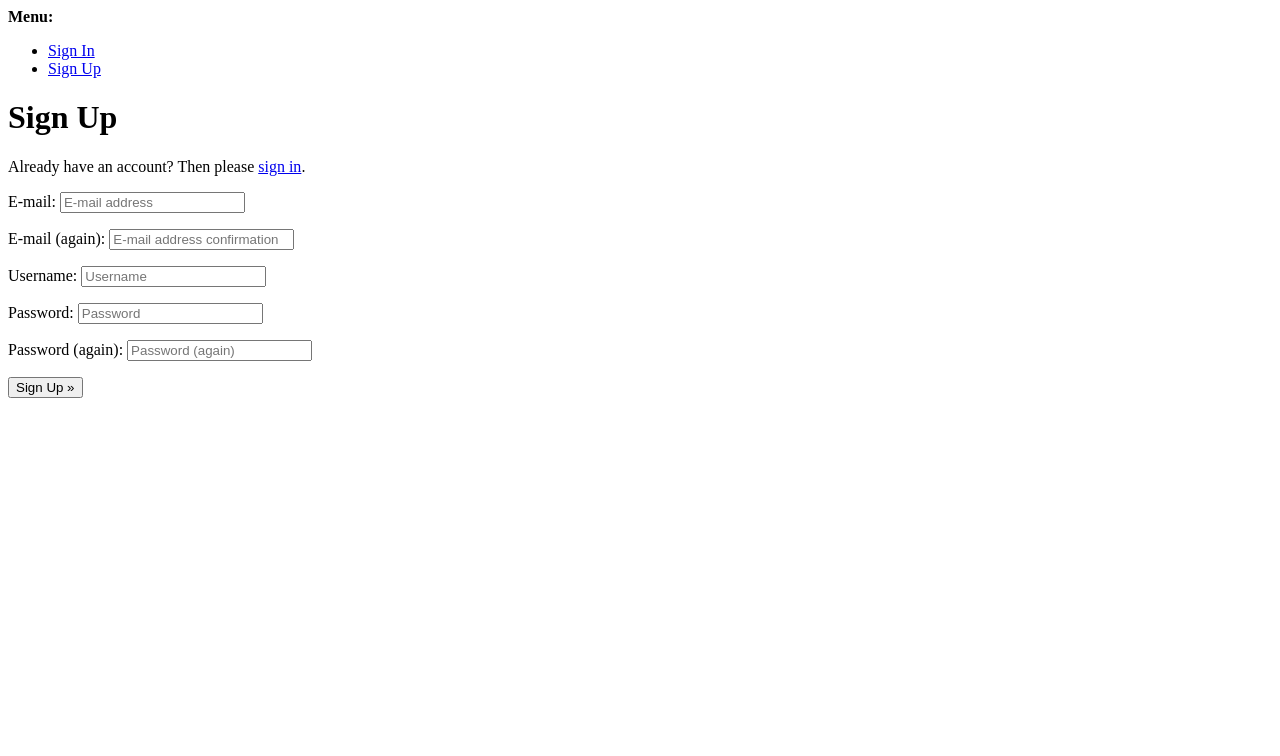
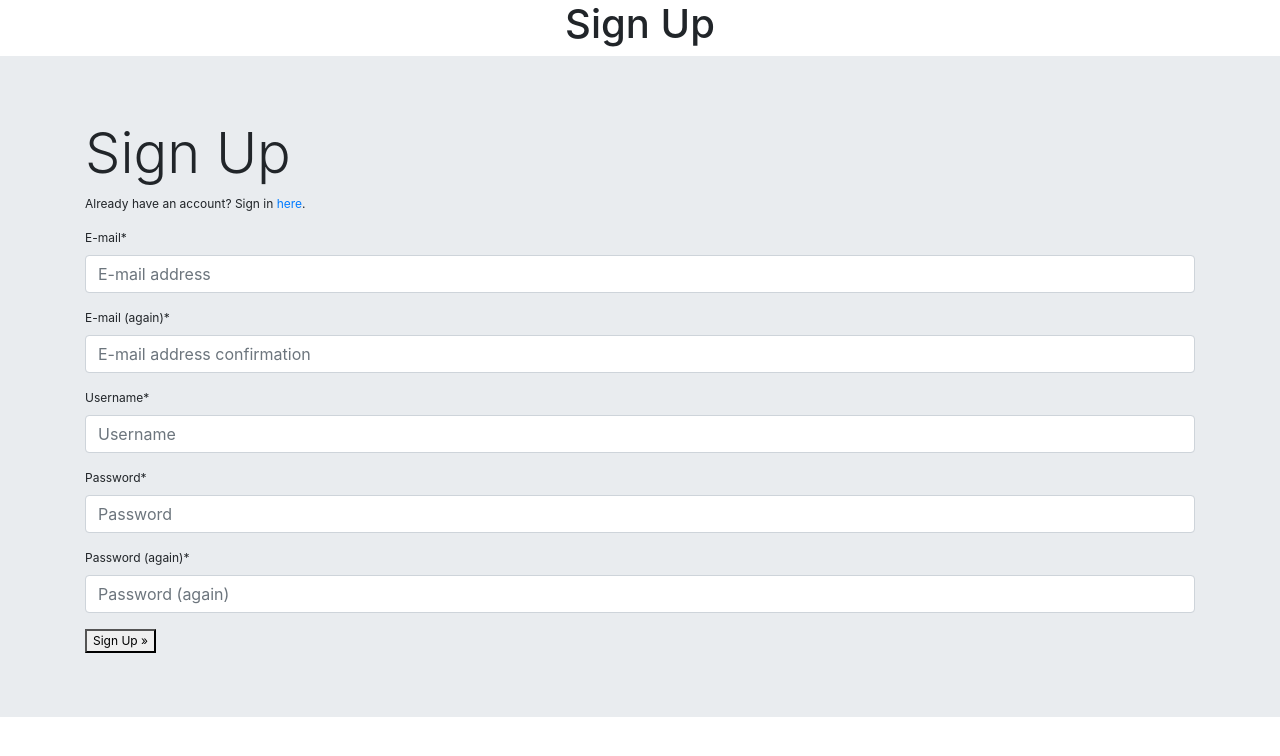
Before and after one commit to jolenewai/flashing-stocks-app, a Django app: page /accounts/signup/ in a window 1280 px wide. Shown: the top 756 px of the page. Run offline with Django 3.2, Linux system fonts and the light colour scheme; parts of the project's set-up code (start-up, migrations or seed data) failed here and were passed over; some libraries are stand-ins or nearby versions.

Commit message:
added base template

```diff
--- a/templates/allauth/account/signup.html
+++ b/templates/allauth/account/signup.html
@@ -1,21 +1,32 @@
-{% extends "account/base.html" %}
+{% extends "base.template.html" %}
+{% load crispy_forms_tags %}
 
 {% load i18n %}
 
-{% block head_title %}{% trans "Signup" %}{% endblock %}
+{% block extra_title %}
+    Sign Up
+{% endblock %}
+
+{% block pageheader %}
+    <h1 class="text-center"> Sign Up </h1>
+{% endblock %}
 
 {% block content %}
-<h1>{% trans "Sign Up" %}</h1>
 
-<p>{% blocktrans %}Already have an account? Then please <a href="{{ login_url }}">sign in</a>.{% endblocktrans %}</p>
-
+<div class="jumbotron jumbotron-fluid">
+  <div class="container">
+    <h1 class="display-4">Sign Up</h1>
+    <p>Already have an account? Sign in <a href="{{ login_url }}">here</a>.</p>
     <form class="signup" id="signup_form" method="post" action="{% url 'account_signup' %}">
         {% csrf_token %}
-  {{ form.as_p }}
+        {{ form|crispy }}
         {% if redirect_field_value %}
+
         <input type="hidden" name="{{ redirect_field_name }}" value="{{ redirect_field_value }}" />
         {% endif %}
         <button type="submit">{% trans "Sign Up" %} &raquo;</button>
     </form>
+  </div>
+</div>
 
 {% endblock %}
```
Lines whose indentation alone changed are shown as unchanged.
